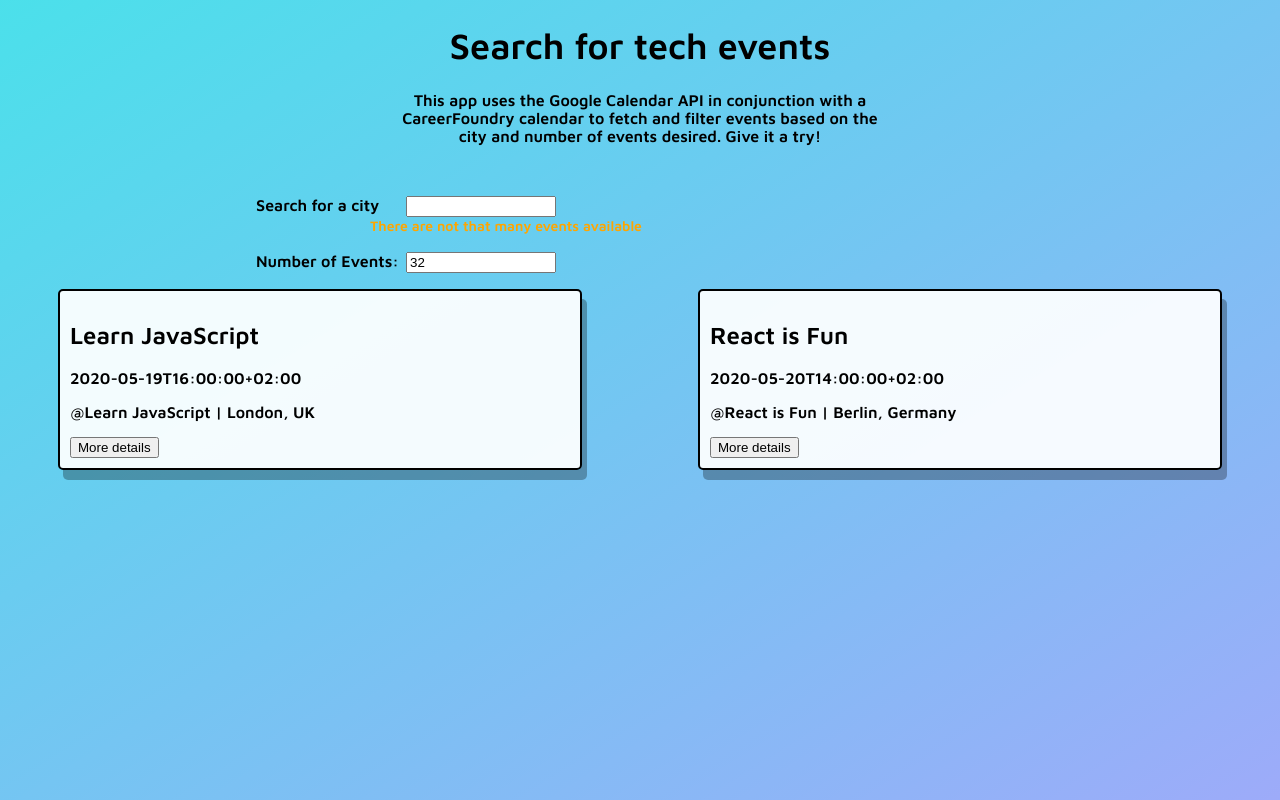
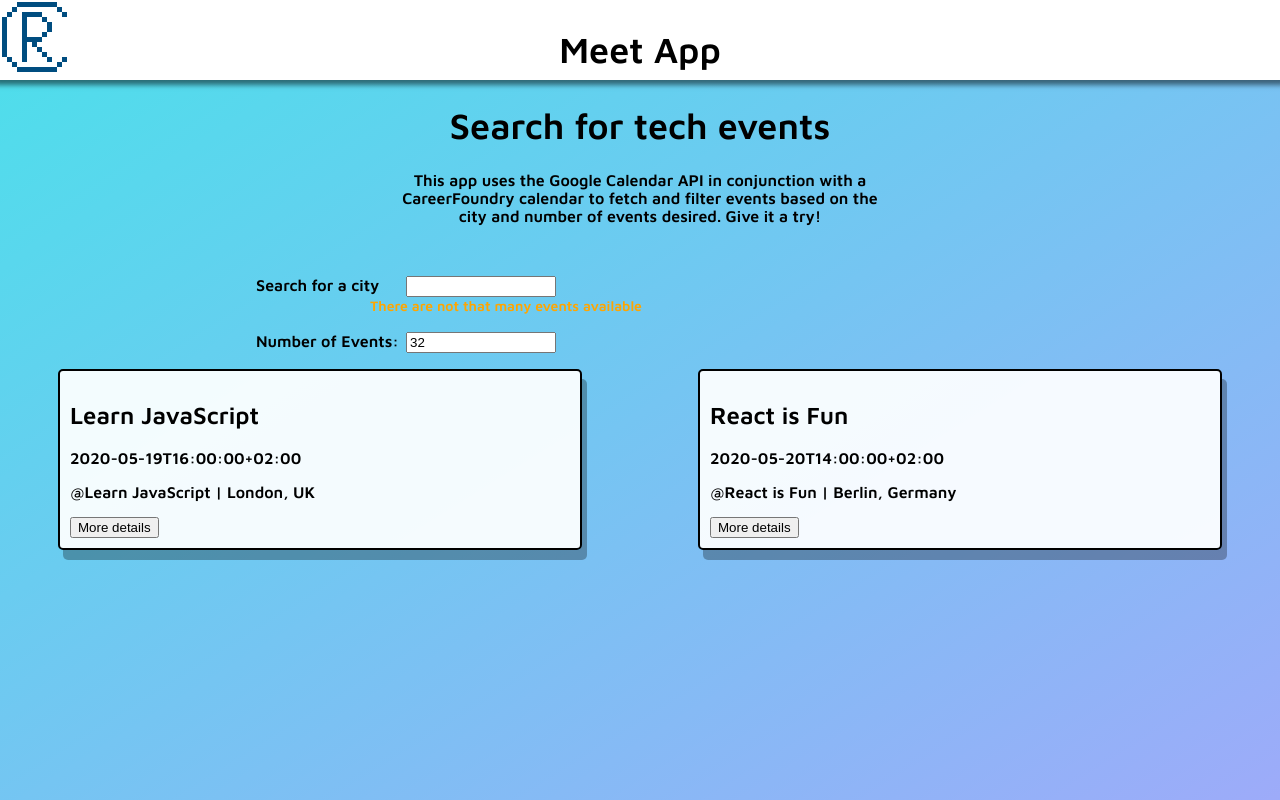
Before and after one commit to RCarpus/meet-app, a React (Create React App) app: page / in a window 1280 px wide. Built offline with nearby package versions, Linux system fonts and the light colour scheme; what atatus-spa would draw is missing.

Commit message:
Added top banner with brand logo

```diff
--- /dev/null
+++ b/public/index.css
@@ -0,0 +1,24 @@
+.top-banner {
+  background-color: var(--bg-banner);
+  box-shadow: 0px 0px 5px 5px rgba(0, 0, 0, 0.5);
+  font-family: 'Antic Slab', serif;
+}
+
+#top-banner__image {
+  padding: 2px;
+}
+
+.top-banner {
+  height: 80px;
+  margin-bottom: 15px;
+  background-color: white;
+}
+
+.top-banner__title {
+  font-family: 'Maven Pro', sans-serif;
+  width: 90%;
+  text-align: center;
+  margin: auto;
+  margin-top: -50px;
+  margin-bottom: 30px;
+}
--- a/public/index.html
+++ b/public/index.html
@@ -18,6 +18,8 @@
   <link rel="apple-touch-icon" href="%PUBLIC_URL%/meet-app-192.png" />
   <link rel="icon" type="image/x-icon" href="/favicon-32x32.png">
 
+  <link rel="stylesheet" href="%PUBLIC_URL%/index.css" />
+
   <!--
       Notice the use of %PUBLIC_URL% in the tags above.
       It will be replaced with the URL of the `public` folder during the build.
@@ -33,6 +35,12 @@
 <body>
   <noscript>You need to enable JavaScript to run this app.</noscript>
 
+  <div class="top-banner">
+    <img src="%PUBLIC_URL%/logo.png" id="top-banner__image" alt="Ryan Carpus brand logo"/>
+    <h1 class="top-banner__title">Meet App</h1>
+  </div>
+
+
   <div id="root"></div>
   <!--
       This HTML file is a template.
```
Also changed, not shown: public/logo.png (added).
